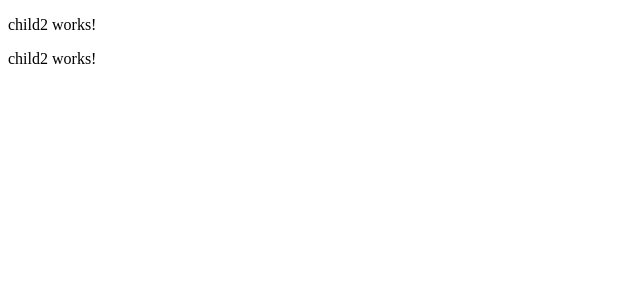
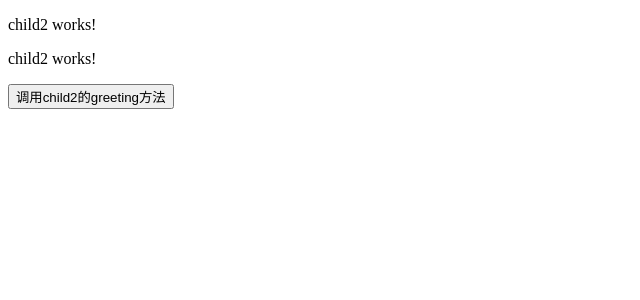
Before and after one commit to gritman/ng-lifecycle, an Angular app: page / in a window 1280 px wide. Shown: the top 300 px of the page, without its empty margins (0-640 px from the left). Built offline with nearby package versions, Linux system fonts and the light colour scheme.

Commit message:
在父组件的模板上调用子组件的方法,通过模板本地变量

```diff
--- a/src/app/app.component.html
+++ b/src/app/app.component.html
@@ -1,2 +1,3 @@
 <app-child2 #child1></app-child2>
 <app-child2 #child2></app-child2>
+<button (click)="child2.greeting('Jerry')">调用child2的greeting方法</button>
```
